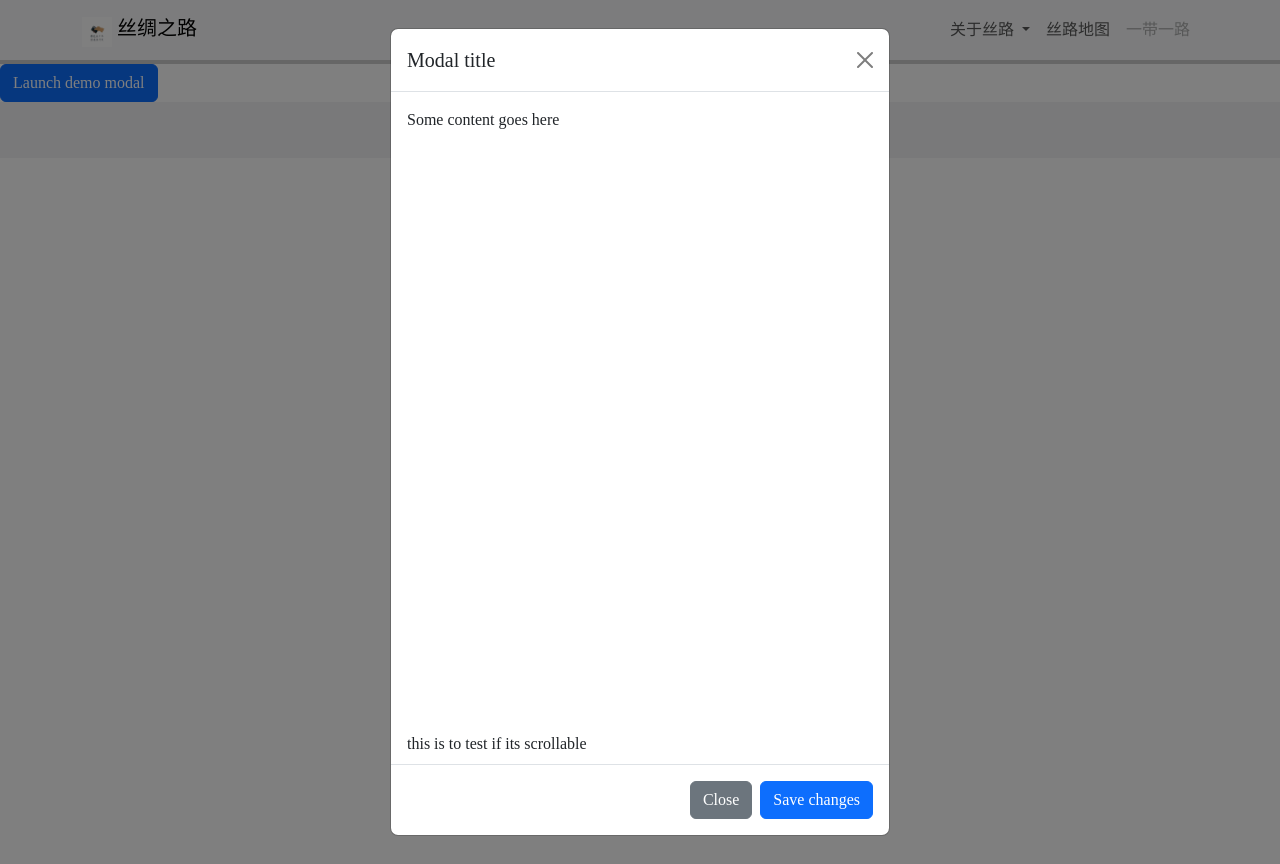
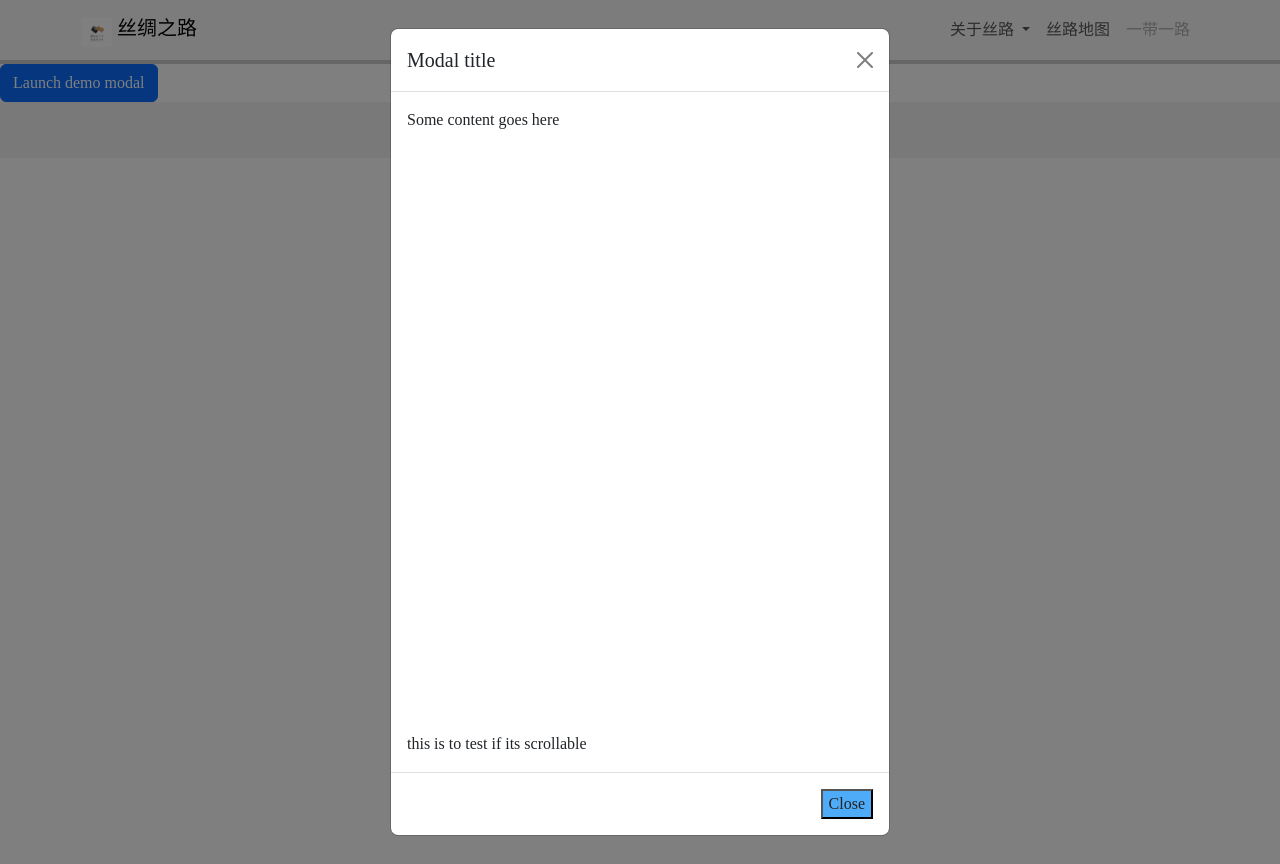
Before and after one commit to ttiramisu/website-2023, a Flask app: page /test in a window 1280 px wide, after a click on "Launch demo modal". Run offline with Flask 2, Linux system fonts and the light colour scheme; some libraries are stand-ins or nearby versions; some web fonts are replaced.

Commit message:
minor UX changes

```diff
--- a/api/templates/test.html
+++ b/api/templates/test.html
@@ -46,8 +46,7 @@
         this is to test if its scrollable
       </div>
       <div class="modal-footer">
-        <button type="button" class="btn btn-secondary" data-bs-dismiss="modal">Close</button>
-        <button type="button" class="btn btn-primary">Save changes</button>
+        <button type="button" class="btn-main btn-primary" data-bs-dismiss="modal">Close</button>
       </div>
     </div>
   </div>
```
